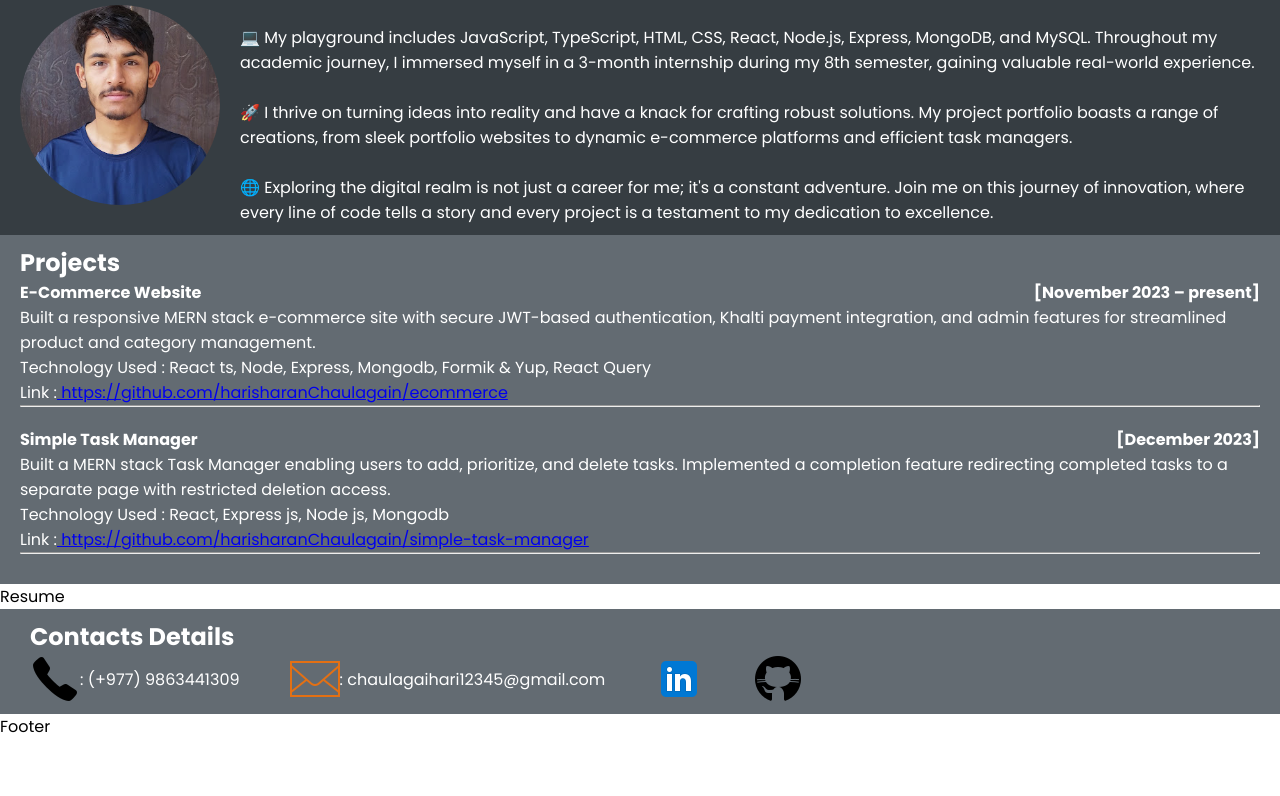
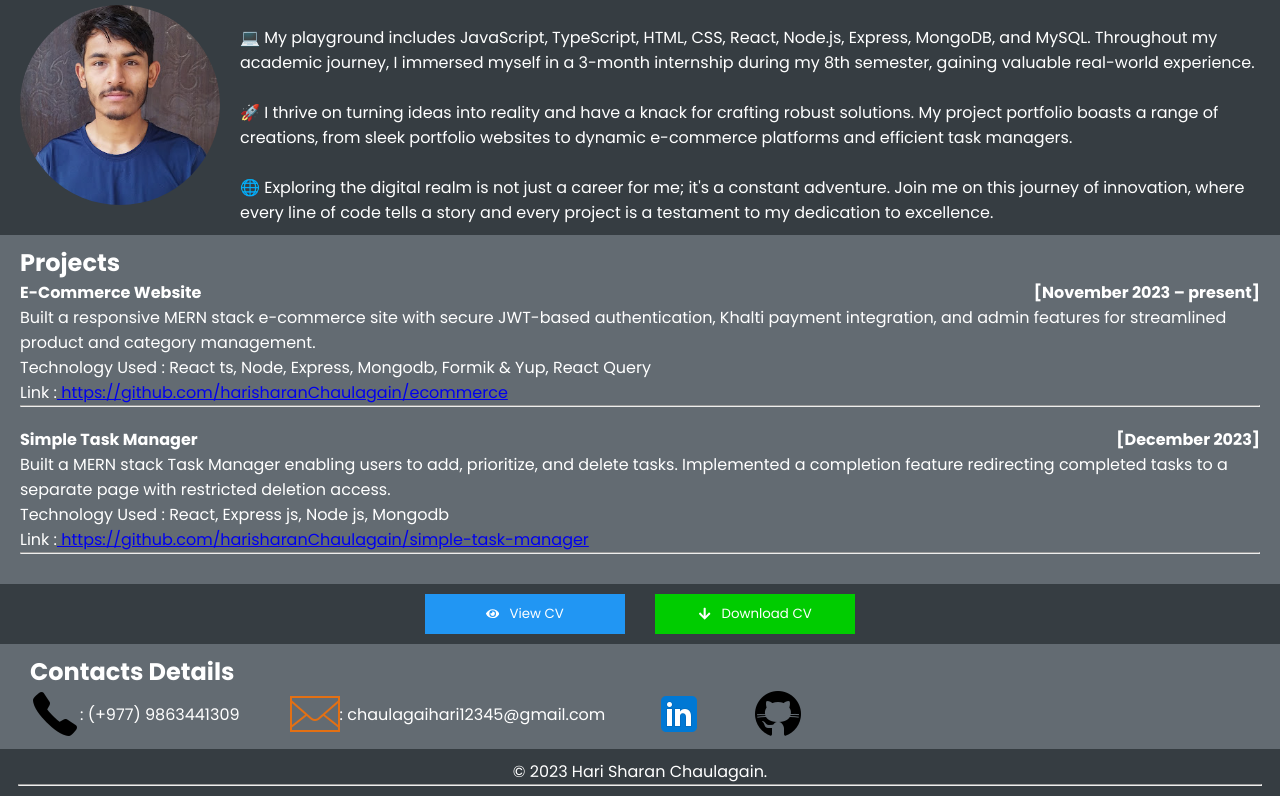
Before and after one commit to harisharanChaulagain/portfolio-website, a React (Vite) app: page / in a window 1280 px wide. Shown: the part 435-1231 px from the top of the page. Before the commit the page ends 1174 px from the top, so only its background shows below. Built offline with nearby package versions, Linux system fonts and the light colour scheme.

Commit message:
feat: resume sectioin, footer section

```diff
--- a/package.json
+++ b/package.json
@@ -12,12 +12,14 @@
   "dependencies": {
     "react": "^18.2.0",
     "react-dom": "^18.2.0",
-    "react-icons": "^4.12.0"
+    "react-icons": "^4.12.0",
+    "react-scroll": "^1.9.0"
   },
   "devDependencies": {
     "@types/node-sass": "^4.11.7",
     "@types/react": "^18.2.45",
     "@types/react-dom": "^18.2.17",
+    "@types/react-scroll": "^1.8.10",
     "@typescript-eslint/eslint-plugin": "^6.14.0",
     "@typescript-eslint/parser": "^6.14.0",
     "@vitejs/plugin-react": "^4.2.1",
--- a/src/App.tsx
+++ b/src/App.tsx
@@ -1,3 +1,4 @@
+import { Element } from "react-scroll";
 import AboutMe from "./components/AboutMe/AboutMe";
 import Contact from "./components/Contact/Contact";
 import Footer from "./components/Footer/Footer";
@@ -10,11 +11,21 @@ const App = () => {
   return (
     <div>
       <Header />
-      <Home />
-      <AboutMe />
-      <Projects />
-      <Resume />
-      <Contact />
+      <Element name="home">
+        <Home />
+      </Element>
+      <Element name="about">
+        <AboutMe />
+      </Element>
+      <Element name="projects">
+        <Projects />
+      </Element>
+      <Element name="resume">
+        <Resume />
+      </Element>
+      <Element name="contact">
+        <Contact />
+      </Element>
       <Footer />
     </div>
   );
--- /dev/null
+++ b/src/components/Footer/Footer.scss
@@ -0,0 +1,12 @@
+.footer-main {
+  color: #ffffff;
+  background: #363d42;
+  display: flex;
+  flex-direction: column;
+  justify-content: center;
+  align-items: center;
+  padding: 10px 0;
+  hr {
+    width: 97%;
+  }
+}
--- a/src/components/Footer/Footer.tsx
+++ b/src/components/Footer/Footer.tsx
@@ -1,5 +1,14 @@
+import "./Footer.scss";
+
 const Footer = () => {
-  return <div>Footer</div>;
+  const currentYear = new Date().getFullYear();
+
+  return (
+    <footer className="footer-main">
+      <p>&copy; {currentYear} Hari Sharan Chaulagain. </p>
+      <hr />
+    </footer>
+  );
 };
 
 export default Footer;
--- a/src/components/Header/Header.tsx
+++ b/src/components/Header/Header.tsx
@@ -1,6 +1,7 @@
 import "./Header.scss";
 import { IoReorderThree } from "react-icons/io5";
 import { useState } from "react";
+import { Link } from "react-scroll";
 
 const Header = () => {
   const [toggleIcon, setToggleIcon] = useState(false);
@@ -10,11 +11,21 @@ const Header = () => {
         <IoReorderThree onClick={() => setToggleIcon(!toggleIcon)} />
       </div>
       <div className="items-main">
-        <div className={`items ${toggleIcon && "d-none"}`}>Home</div>
-        <div className={`items ${toggleIcon && "d-none"}`}>About</div>
-        <div className={`items ${toggleIcon && "d-none"}`}>Projects</div>
-        <div className={`items ${toggleIcon && "d-none"}`}>Resume</div>
-        <div className={`items ${toggleIcon && "d-none"}`}>Contact</div>
+        <Link to="home" className={`items ${toggleIcon && "d-none"}`}>
+          Home
+        </Link>
+        <Link to="about" className={`items ${toggleIcon && "d-none"}`}>
+          About
+        </Link>
+        <Link to="projects" className={`items ${toggleIcon && "d-none"}`}>
+          Projects
+        </Link>
+        <Link to="resume" className={`items ${toggleIcon && "d-none"}`}>
+          Resume
+        </Link>
+        <Link to="contact" className={`items ${toggleIcon && "d-none"}`}>
+          Contact
+        </Link>
       </div>
     </div>
   );
--- /dev/null
+++ b/src/components/Resume/Resume.scss
@@ -0,0 +1,24 @@
+@import "../../css-config/mixins.scss";
+.resume-main {
+  color: #ffffff;
+  background: #363d42;
+  padding: 10px 20px;
+  .main {
+    gap: 30px;
+    display: flex;
+    justify-content: center;
+    button {
+      color: #ffffff;
+      border: none;
+      display: flex;
+      justify-content: center;
+      align-items: center;
+      cursor: pointer;
+      gap: 10px;
+      @include md {
+        height: 40px;
+        width: 200px;
+      }
+    }
+  }
+}
--- a/src/components/Resume/Resume.tsx
+++ b/src/components/Resume/Resume.tsx
@@ -1,5 +1,33 @@
+import "./Resume.scss";
+import { FaEye } from "react-icons/fa";
+import { FaArrowDown } from "react-icons/fa";
+import pdfFile from "../../assets/cv.pdf";
+
 const Resume = () => {
-  return <div>Resume</div>;
+  const handleViewCV = () => {
+    window.open(pdfFile, "_blank");
+  };
+
+  const handleDownloadCV = () => {
+    const link = document.createElement("a");
+    link.href = pdfFile;
+    link.download = "CV.pdf";
+    link.click();
+  };
+  return (
+    <div className="resume-main">
+      <div className="main">
+        <button style={{ background: "#2196f3" }} onClick={handleViewCV}>
+          <FaEye />
+          View CV
+        </button>
+        <button style={{ background: "#00cc00" }} onClick={handleDownloadCV}>
+          <FaArrowDown />
+          Download CV
+        </button>
+      </div>
+    </div>
+  );
 };
 
 export default Resume;
```
Also changed, not shown: 2 other files (tests, documents, lock files or other folders).
